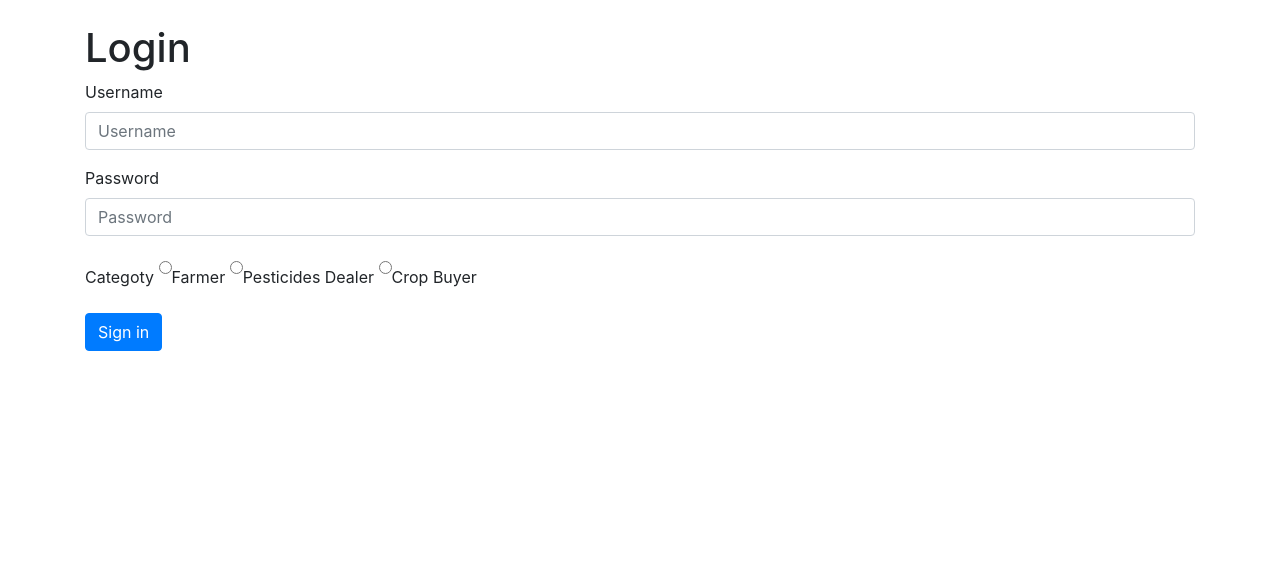
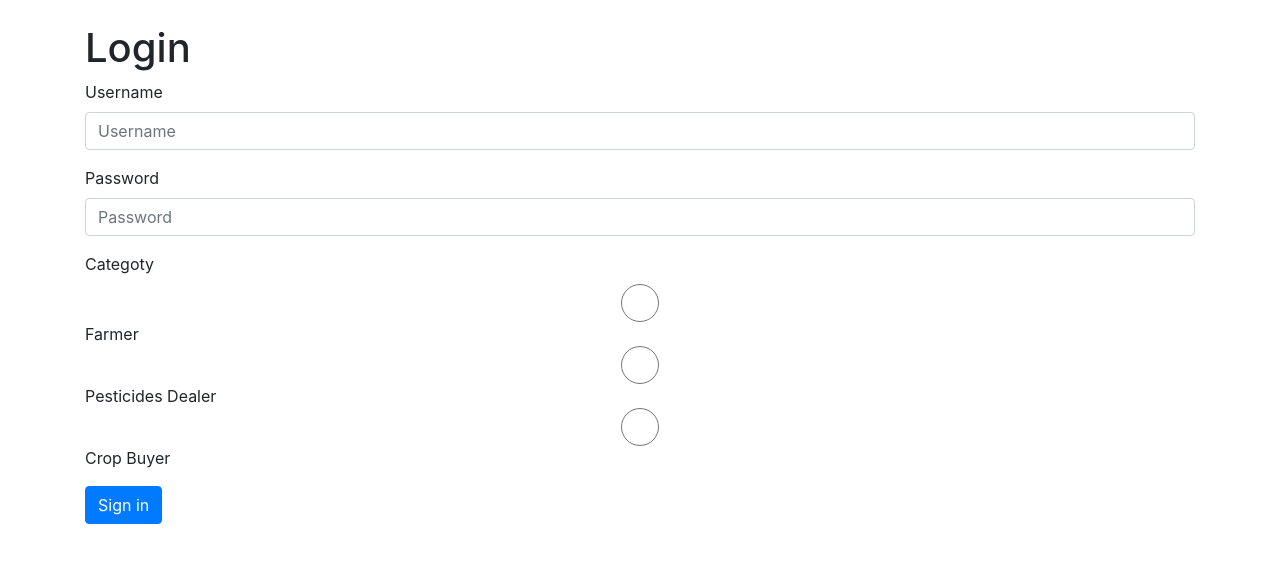
Before and after one commit to gvaghasiya02/krushibazar, a PHP site: page /welcome.php in a window 1280 px wide. Shown: the top 563 px of the page. Run offline with PHP 8.4, Linux system fonts and the light colour scheme.

Commit message:
github connection

```diff
--- a/welcome.php
+++ b/welcome.php
@@ -25,9 +25,9 @@
             </div>
             <div class="form-group col-md-12">
             <label>Categoty</label>
-            <input type="radio" class="form-control-sm" name="category" id="farmer">Farmer
-            <input type="radio" class="form-control-sm" name="category" id="pesticides">Pesticides Dealer
-            <input type="radio" class="form-control-sm" name="category" id="crop">Crop Buyer
+            <input type="radio" class="form-control" name="category" id="farmer">Farmer
+            <input type="radio" class="form-control" name="category" id="pesticides">Pesticides Dealer
+            <input type="radio" class="form-control" name="category" id="crop">Crop Buyer
             </div>
         </div>
         <button type="submit" class="btn btn-primary">Sign in</button>
```
